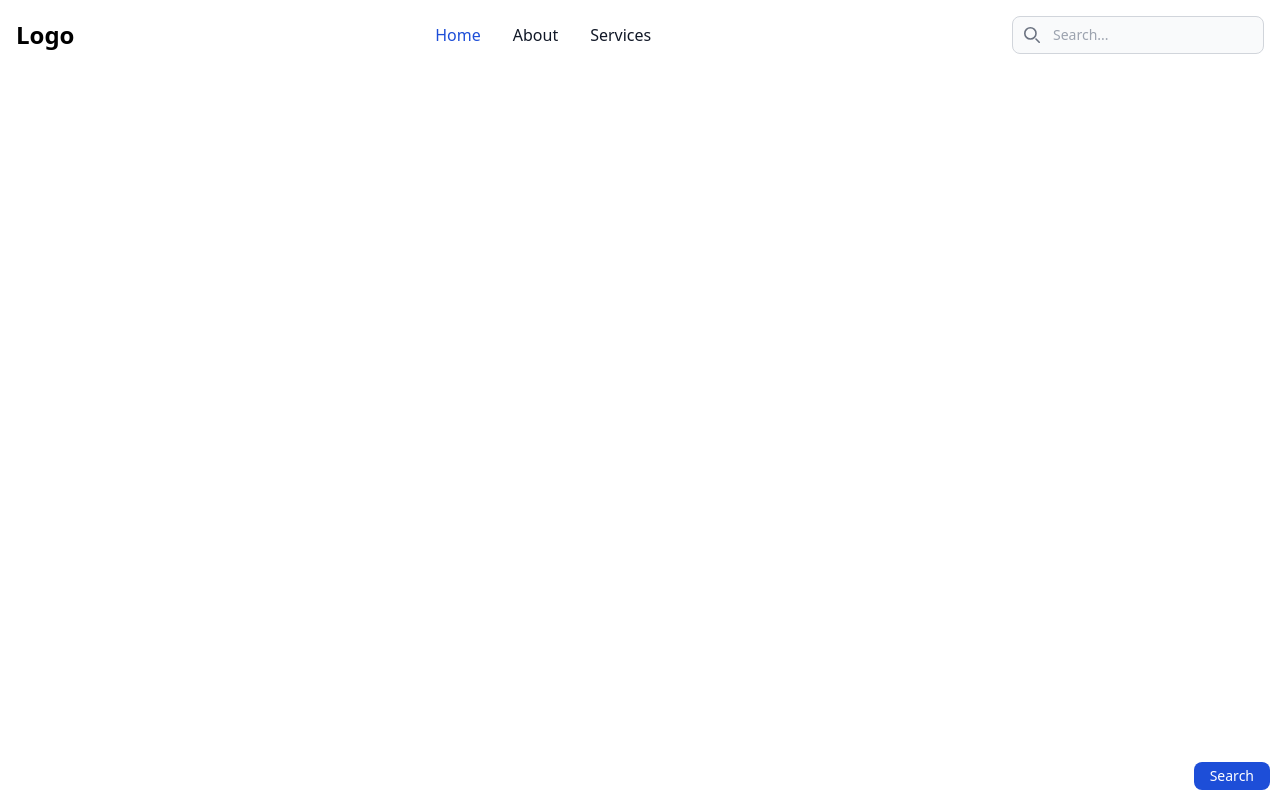
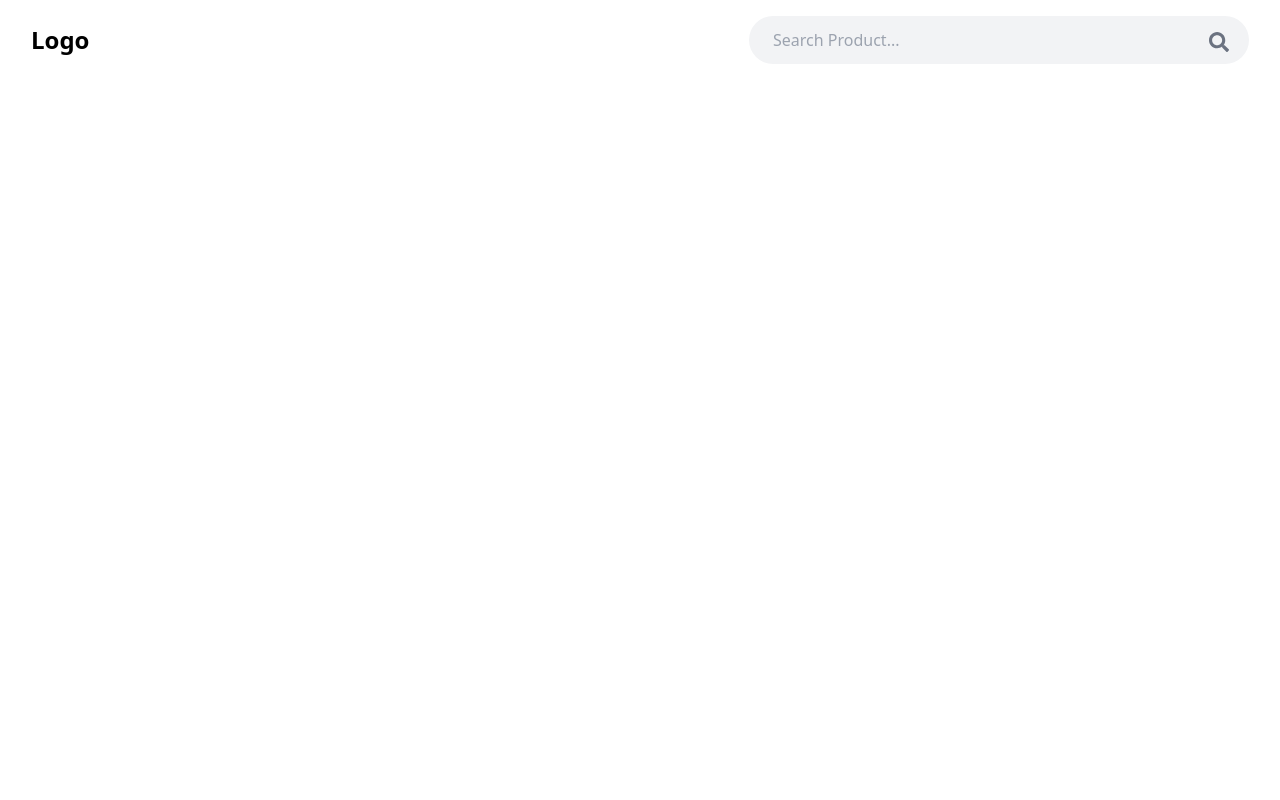
Before and after one commit to sourav0009/E-commerce-website, a React (Vite) app: page / in a window 1280 px wide. Built offline with nearby package versions, Linux system fonts and the light colour scheme.

Commit message:
seaech bar

```diff
--- a/package.json
+++ b/package.json
@@ -11,7 +11,8 @@
   },
   "dependencies": {
     "react": "^18.3.1",
-    "react-dom": "^18.3.1"
+    "react-dom": "^18.3.1",
+    "react-icons": "^5.3.0"
   },
   "devDependencies": {
     "@eslint/js": "^9.9.0",
--- a/src/Navbar.tsx
+++ b/src/Navbar.tsx
@@ -1,52 +1,19 @@
-
+import { FaSearch } from "react-icons/fa";
 
 const Navbar = () => {
   return (
-    <nav className="bg-white border-gray-200 dark:bg-gray-900">
-      <div className="max-w-screen-xl flex flex-wrap items-center justify-between mx-auto p-4">
-          <span className="self-center text-2xl font-semibold whitespace-nowrap dark:text-white">Logo</span>
-        <div className="flex md:order-2">
-          <button type="button" data-collapse-toggle="navbar-search" aria-controls="navbar-search" aria-expanded="false" className="md:hidden text-gray-500 dark:text-gray-400 hover:bg-gray-100 dark:hover:bg-gray-700 focus:outline-none focus:ring-4 focus:ring-gray-200 dark:focus:ring-gray-700 rounded-lg text-sm p-2.5 me-1">
-            <svg className="w-5 h-5" aria-hidden="true" xmlns="http://www.w3.org/2000/svg" fill="none" viewBox="0 0 20 20">
-              <path stroke="currentColor" stroke-linecap="round" stroke-linejoin="round" stroke-width="2" d="m19 19-4-4m0-7A7 7 0 1 1 1 8a7 7 0 0 1 14 0Z" />
-            </svg>
-            <span className="sr-only">Search</span>
-          </button>
-          <div className="relative hidden md:block">
-            <div className="absolute inset-y-0 start-0 flex items-center ps-3 pointer-events-none">
-              <svg className="w-4 h-4 text-gray-500 dark:text-gray-400" aria-hidden="true" xmlns="http://www.w3.org/2000/svg" fill="none" viewBox="0 0 20 20">
-                <path stroke="currentColor" stroke-linecap="round" stroke-linejoin="round" stroke-width="2" d="m19 19-4-4m0-7A7 7 0 1 1 1 8a7 7 0 0 1 14 0Z" />
-              </svg>
-              <span className="sr-only">Search icon</span>
-            </div>
-            <input type="text" id="search-navbar" className="block w-full p-2 ps-10 text-sm text-gray-900 border border-gray-300 rounded-lg bg-gray-50 focus:ring-blue-500 focus:border-blue-500 dark:bg-gray-700 dark:border-gray-600 dark:placeholder-gray-400 dark:text-white dark:focus:ring-blue-500 dark:focus:border-blue-500" placeholder="Search..."/>
+    <nav className="bg-white">
+      <div className=" container hidden lg:block">
+        <div className="max-w-screen-xl flex flex-wrap items-center justify-between mx-auto p-4">
+          <span className="self-center text-2xl font-semibold whitespace-nowrap dark:text-black">Logo</span>
+          <div className=" relative w-full max-w-[500px]">
+            <input className=" bg-[#f2f3f5] border-none outline-none px-6 py-3 rounded-[30px] w-full" type="text" placeholder="Search Product..." />
+            <FaSearch className=" absolute top-0 right-0 mt-4 mr-5 text-gray-500" size={20}/>
+
           </div>
-          <button type="submit" className="text-white absolute end-2.5 bottom-2.5 bg-blue-700 hover:bg-blue-800 focus:ring-4 focus:outline-none focus:ring-blue-300 font-medium rounded-lg text-sm px-4 py-1  dark:bg-blue-600 dark:hover:bg-blue-700 dark:focus:ring-blue-800 ">Search</button>
-        </div>
-        <div className="items-center justify-between hidden w-full md:flex md:w-auto md:order-1" id="navbar-search">
-          <div className="relative mt-3 md:hidden">
-            <div className="absolute inset-y-0 start-0 flex items-center ps-3 pointer-events-none">
-              <svg className="w-4 h-4 text-gray-500 dark:text-gray-400" aria-hidden="true" xmlns="http://www.w3.org/2000/svg" fill="none" viewBox="0 0 20 20">
-                <path stroke="currentColor" stroke-linecap="round" stroke-linejoin="round" stroke-width="2" d="m19 19-4-4m0-7A7 7 0 1 1 1 8a7 7 0 0 1 14 0Z" />
-              </svg>
-            </div>
-            <input type="text" id="search-navbar" className="block w-full p-2 ps-10 text-sm text-gray-900 border border-gray-300 rounded-lg bg-gray-50 focus:ring-blue-500 focus:border-blue-500 dark:bg-gray-700 dark:border-gray-600 dark:placeholder-gray-400 dark:text-white dark:focus:ring-blue-500 dark:focus:border-blue-500" placeholder="Search..."/>
-          </div>
-          <ul className="flex flex-col p-4 md:p-0 mt-4 font-medium border border-gray-100 rounded-lg bg-gray-50 md:space-x-8 rtl:space-x-reverse md:flex-row md:mt-0 md:border-0 md:bg-white dark:bg-gray-800 md:dark:bg-gray-900 dark:border-gray-700">
-            <li>
-              <a href="#" className="block py-2 px-3 text-white bg-blue-700 rounded md:bg-transparent md:text-blue-700 md:p-0 md:dark:text-blue-500" aria-current="page">Home</a>
-            </li>
-            <li>
-              <a href="#" className="block py-2 px-3 text-gray-900 rounded hover:bg-gray-100 md:hover:bg-transparent md:hover:text-blue-700 md:p-0 md:dark:hover:text-blue-500 dark:text-white dark:hover:bg-gray-700 dark:hover:text-white md:dark:hover:bg-transparent dark:border-gray-700">About</a>
-            </li>
-            <li>
-              <a href="#" className="block py-2 px-3 text-gray-900 rounded hover:bg-gray-100 md:hover:bg-transparent md:hover:text-blue-700 md:p-0 dark:text-white md:dark:hover:text-blue-500 dark:hover:bg-gray-700 dark:hover:text-white md:dark:hover:bg-transparent dark:border-gray-700">Services</a>
-            </li>
-          </ul>
         </div>
       </div>
     </nav>
-
   )
 }
 
```
Also changed, not shown: 1 other file (tests, documents, lock files or other folders).
